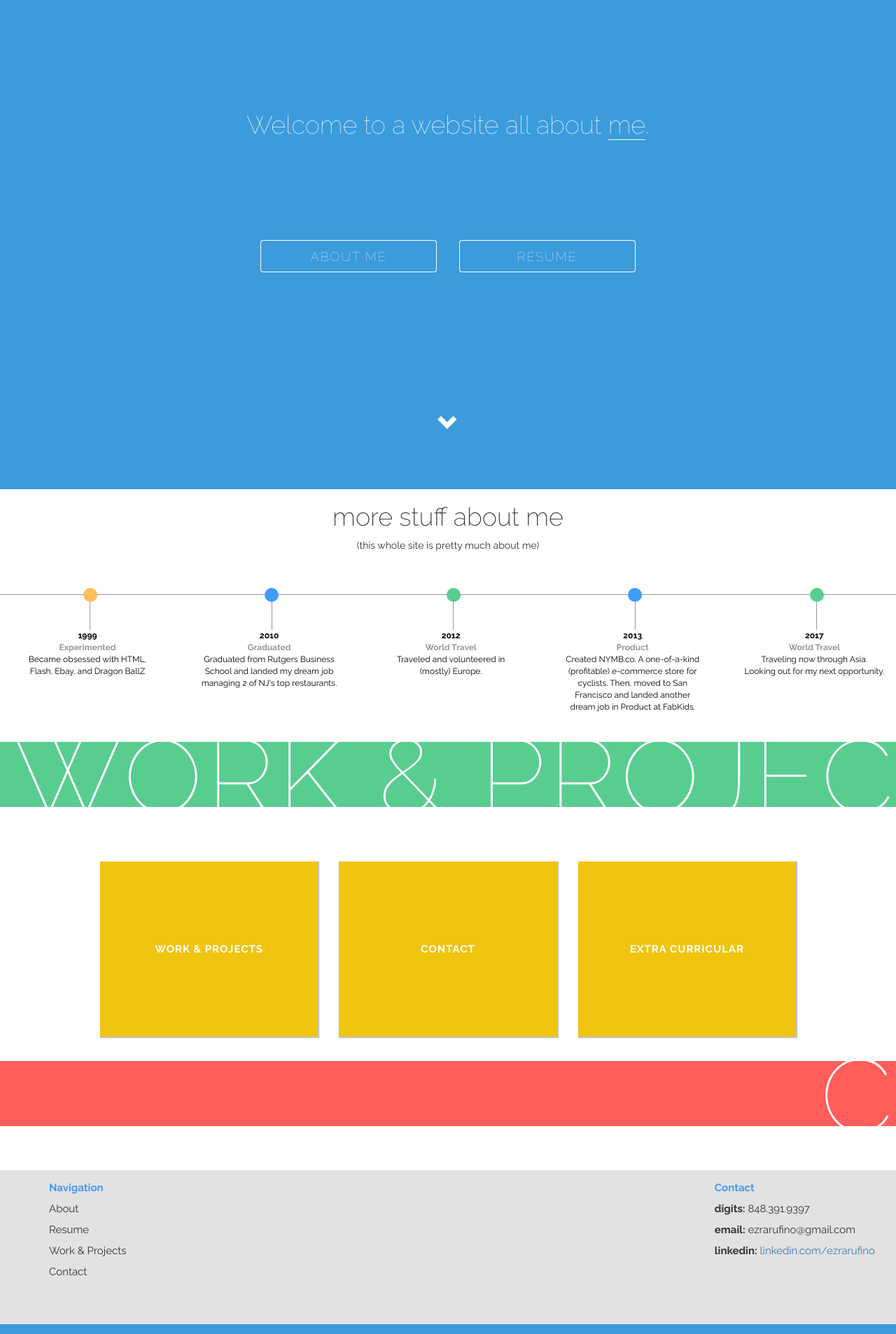
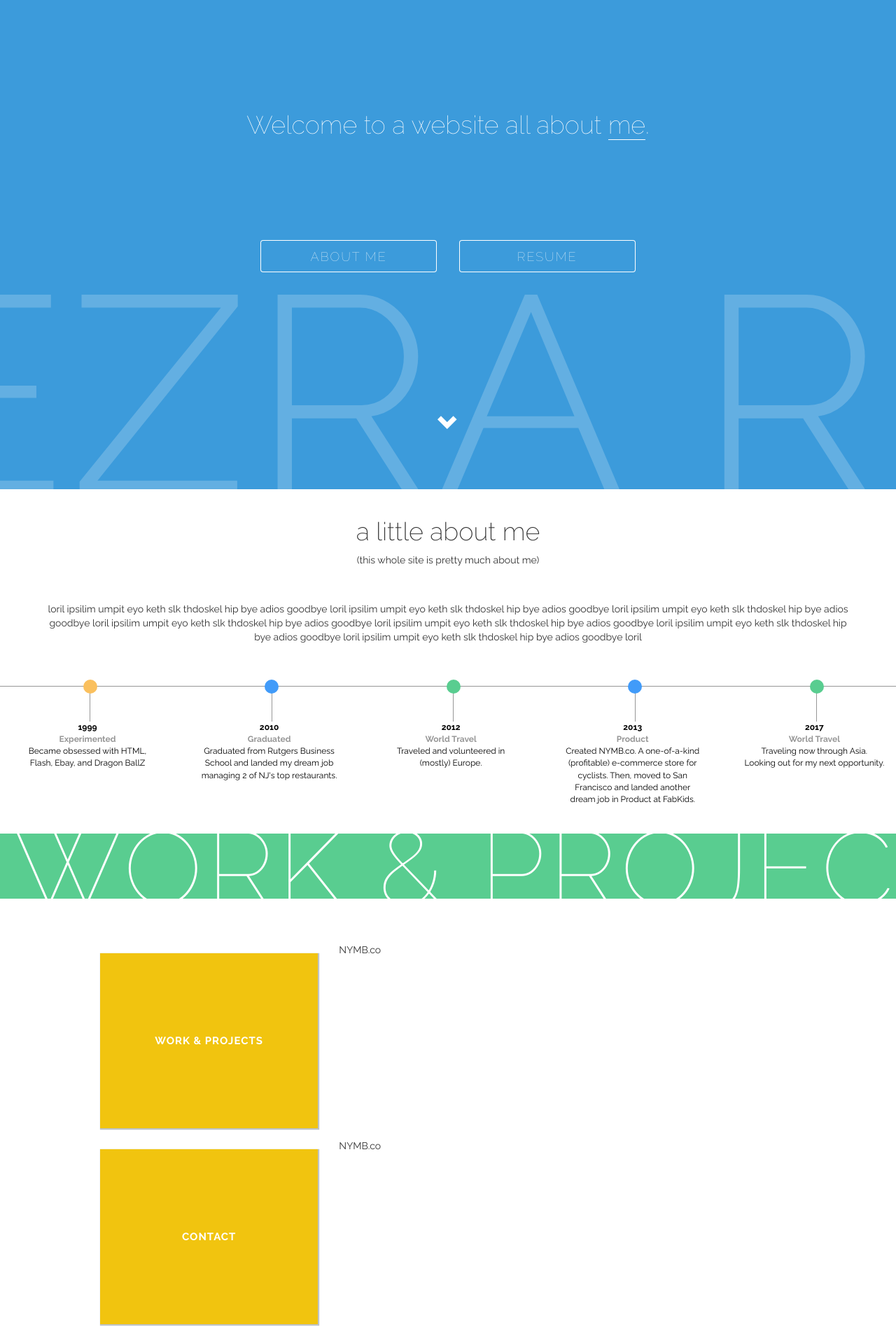
Before and after one commit to erufino/portfolio, a PHP site: page /index.html in a window 1280 px wide. Shown: the part 104-2010 px from the top of the page at 70% size. Run offline with PHP 8.4, Linux system fonts and the light colour scheme.

Commit message:
updated header img, updating work and projects section

```diff
--- a/index.html
+++ b/index.html
@@ -50,10 +50,13 @@
                 </div>
                 <a href="#about"> <i class="glyphicon glyphicon-chevron-down chevron-header"></i> </a>
             </div>
-            <div id="main_content">
-                <h1 class="header-text" id="about"> more stuff about me </h1>
+            <div class="main-image-txt">EZRA RUFINO</div>
+            <div id="main-content">
+                <h1 class="header-text" id="about"> a little about me </h1>
                 <center>
                 <p>(this whole site is pretty much about me)</p>
+                <br></br>
+                <p id="about-details">loril ipsilim umpit eyo keth slk thdoskel hip bye adios goodbye loril ipsilim umpit eyo keth slk thdoskel hip bye adios goodbye loril ipsilim umpit eyo keth slk thdoskel hip bye adios goodbye loril ipsilim umpit eyo keth slk thdoskel hip bye adios goodbye loril ipsilim umpit eyo keth slk thdoskel hip bye adios goodbye loril ipsilim umpit eyo keth slk thdoskel hip bye adios goodbye loril ipsilim umpit eyo keth slk thdoskel hip bye adios goodbye loril</p>
                 </center>
                 <div class="bar"></div>
                 <div class="timeline">
@@ -97,7 +100,6 @@
                 <div id="work-projects" class="section green-back"></div>
                 <div class="section-txt"> Work & Projects</div>
 
-
                 <div class="container">
                     <div class="row">
                         <div class="col-xs-12 col-sm-6 col-md-4">
@@ -114,6 +116,11 @@
                                 </div>
                             </div>
                         </div>
+                        <div class="col-xs-12 col-sm-6 col-md-8">
+                            <div class="wp-txt-details" id="nymb"> NYMB.co </div>
+                        </div>
+                    </div>
+                    <div class="row">
                         <div class="col-xs-12 col-sm-6 col-md-4">
                             <div class="flip-container" ontouchstart="this.classList.toggle('hover');">
                                 <div class="flipper">
@@ -128,6 +135,11 @@
                                 </div>
                             </div>
                         </div>
+                        <div class="col-xs-12 col-sm-6 col-md-8">
+                            <div class="wp-txt-details" id="nymb"> NYMB.co </div>
+                        </div>
+                    </div>
+                    <div class="row">
                         <div class="col-xs-12 col-sm-6 col-md-4">
                             <div class="flip-container">
                                 <div class="flipper">
--- a/style.css
+++ b/style.css
@@ -190,6 +190,8 @@ THIS IS THE HERO IMAGE
 	padding-top: 15vh;
 	margin: 0 auto;
 	text-align: center;
+	z-index: 1;
+	position: relative;
 }
 
 .chevron-header {
@@ -216,7 +218,7 @@ a.button {
 	font-weight: 100;
 	font-size: 18px;
 	padding: 22px 22px;
-	background-color: #3C9BDB;
+	/*background-color: #3C9BDB;*/
 	margin: 15px 15px 0px 15px;
 	box-shadow: 0px 0px 0px 1px white;
 	text-align: center;
@@ -233,11 +235,29 @@ a.button:hover {
 	box-shadow: 0px 0px 0px 1px white;
 }
 
+.main-image-txt {
+	white-space: nowrap;
+	font-size: 400px;
+	color: white;
+	opacity: 0.2;
+	letter-spacing: 6.88px;
+	font-weight: 300;
+	text-transform: uppercase;
+	display:block;
+	margin-top:-420px;
+	overflow-x: hidden;
+	margin-left: -150px;
+}
+
 /******
 
 THIS IS THE MAIN SITE CONTENT
 
 ******/
+
+#main-content {
+	margin-top: -130px;
+}
 
 .container {
 	width: 80%;
@@ -263,6 +283,10 @@ THIS IS THE MAIN SITE CONTENT
 	padding-left: 20px;
 	padding-right: 20px;
 	overflow-x: hidden;
+}
+
+#about-details {
+	padding: 0px 60px 0px 60px;
 }
 
 
@@ -466,6 +490,12 @@ p .timeline-details {
 	background-color: #FAC05E;
 }
 
+/******************************
+
+MEDIA QUERIES FOR LARGER DEVICES (ABOVE 640)
+
+****************************/
+
 @media all and (min-width: 640px) {
 #drawer, #drawer-toggle, #drawer-toggle-label {
 	display: none;
@@ -477,7 +507,19 @@ p .timeline-details {
 }
 }
 
+/******************************
+
+MEDIA QUERIES FOR SMALLER DEVICES (BELOW 640)
+
+****************************/
+
 @media all and (max-width: 640px) {
+
+
+#about-details {
+	padding: 0px 25px 0px 25px;
+}
+
 
 	.section-txt{
 	white-space: normal;
```
